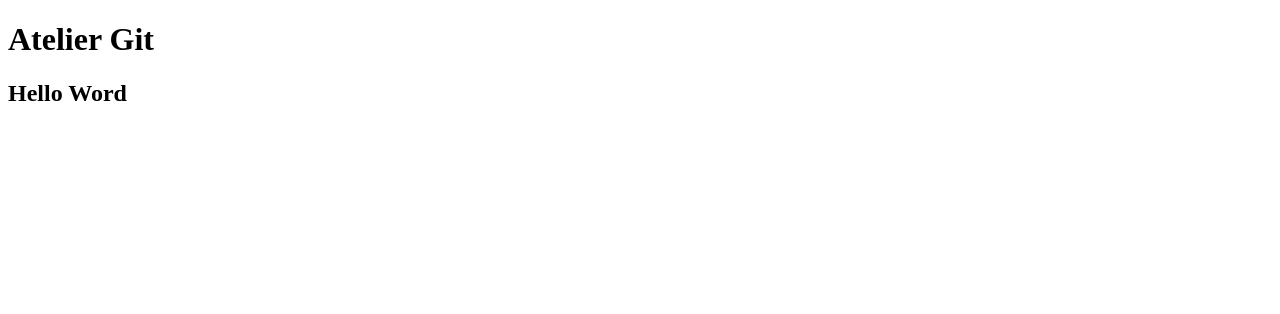
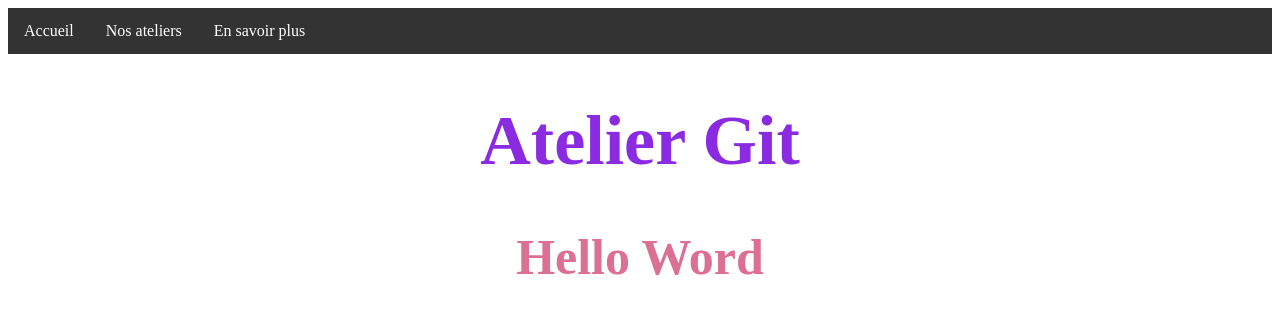
Before and after one commit to Milbal/atelier_git, a plain HTML site: page index.html in a window 1280 px wide. Drawn offline with Linux system fonts and the light colour scheme.

Commit message:
nav bar + css

```diff
--- a/index.html
+++ b/index.html
@@ -6,9 +6,52 @@
     <meta name="viewport" content="width=device-width, initial-scale=1.0">
     <title>Document</title>
 </head>
+
+<style>
+    ul {
+    list-style-type: none;
+    margin: 0;
+    padding: 0;
+    overflow: hidden;
+    background-color: #333;
+}
+
+li {
+    float: left;
+}
+
+li a {
+    display: block;
+    color: white;
+    text-align: center;
+    padding: 14px 16px;
+    text-decoration: none;
+}
+
+li a:hover {
+    background-color: #111;
+}
+h1 {
+    color: blueviolet;
+    font-size: 70px;
+}
+h2 {
+    color: palevioletred;
+    font-size: 50px;
+}
+</style>
+
 <body>
 
     <header>
+        <nav class="menu">
+            <ul>
+                    <li><a href="#">Accueil</a></li>
+                    <li><a href="#">Nos ateliers</a></li>
+                    <li><a href="#">En savoir plus</a></li>
+            </ul>
+        </nav>
+<center>
         <h1>
             Atelier Git
         </h1>
@@ -16,7 +59,7 @@
         <h2>
             Hello Word
         </h2>
-
+</center>
     </header>
 
 
```
